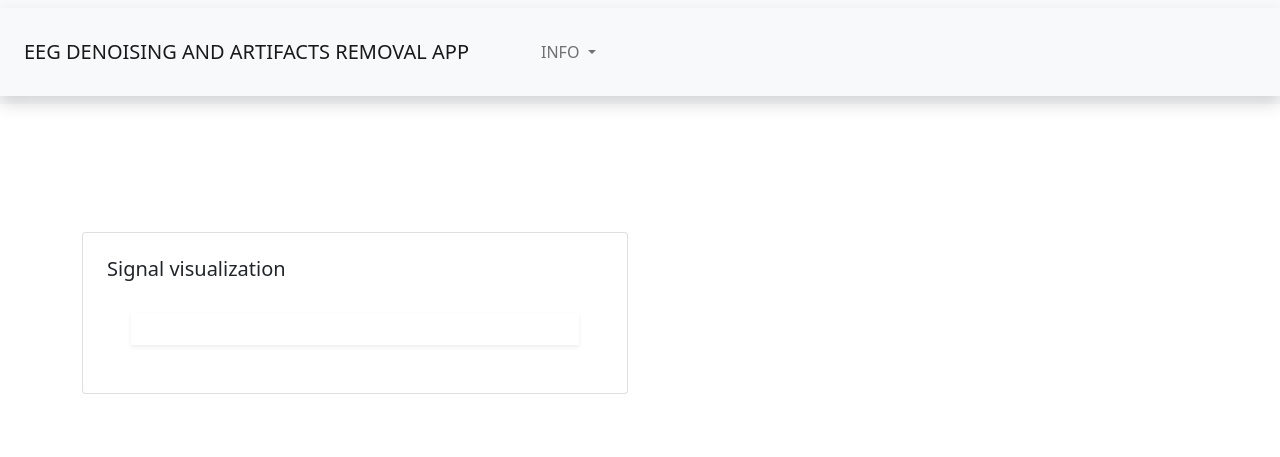
After one commit to polejowska/EEG-DENOISE-BASE-APP, a FastAPI app: template templates/synthetic-eeg-generator.html in a window 1280 px wide. The commit adds this page. Shown: the top 457 px of the page. Run offline with FastAPI, Linux system fonts and the light colour scheme; the template is opened without the code that fills it, so the values that code supplies are empty.

Commit message:
Update project - add essential structures

```diff
--- a/main.py
+++ b/main.py
@@ -1,7 +1,9 @@
 from fastapi import FastAPI, Request
 from fastapi.responses import HTMLResponse
+from fastapi.responses import RedirectResponse
 from fastapi.staticfiles import StaticFiles
 from fastapi.templating import Jinja2Templates
+from enum import Enum
 
 app = FastAPI()
 
@@ -10,10 +12,30 @@ app.mount("/static", StaticFiles(directory="static"), name="static")
 templates = Jinja2Templates(directory="templates")
 
 
+class AlgorithmName(str, Enum):
+    ica = "ICA"
+    dwt = "DWT"
+    ar ="AR"
+
+
+@app.get('/eeg-generator')
+async def eeg_generator(request: Request):
+    return templates.TemplateResponse("synthetic-eeg-generator.html", {"request": request})
+
+
+@app.get('/eeg-loader')
+async def eeg_loader(request: Request):
+    return templates.TemplateResponse("eeg-loader.html", {"request": request})
+
+
 @app.get("/")
 async def read_root(request: Request):
      return templates.TemplateResponse("start.html", {"request": request})
 
-@app.get("/items/{id}", response_class=HTMLResponse)
-async def read_item(request: Request, id: str):
-    return templates.TemplateResponse("items.html", {"request": request, "id": id})
+
+@app.get("/algorithm/{algorithm_name}")
+async def get_algorithm(algorithm_name: AlgorithmName):
+    if algorithm_name == AlgorithmName.ica:
+        return {"algorithm_name": algorithm_name, "message": "ICA"}
+
+    return {"algorithm_name": "None", "message": "Choose algorithm"}
--- a/templates/components/navbar.html
+++ b/templates/components/navbar.html
@@ -1,6 +1,6 @@
 <nav class="navbar navbar-expand-lg navbar-light bg-light">
     <div class="container-fluid shadow p-4">
-      <a class="navbar-brand" href="#">EEG DENOISING AND ARTIFACTS REMOVAL APP</a>
+      <a class="navbar-brand" href="{{ url_for('read_root') }}">EEG DENOISING AND ARTIFACTS REMOVAL APP</a>
       <button class="navbar-toggler" type="button" data-bs-toggle="collapse" data-bs-target="#navbarSupportedContent" aria-controls="navbarSupportedContent" aria-expanded="false" aria-label="Toggle navigation">
         <span class="navbar-toggler-icon"></span>
       </button>
--- /dev/null
+++ b/templates/components/plot.html
@@ -0,0 +1,10 @@
+<div class="row py-3">
+    <div class="col-sm-6">
+        <div class="card p-4">
+            <h5>Signal visualization</h5>
+            <div class="card-body shadow-sm m-4">
+
+            </div>
+        </div>
+    </div>
+</div>
--- a/templates/components/start-cards.html
+++ b/templates/components/start-cards.html
@@ -2,14 +2,14 @@
     <div class="col-sm-6">
         <div class="card">
         <div class="card-body shadow-sm">
-            <a href="#" class="btn btn-outline-dark"><h5 class="card-title">Generate synthetic EEG signal</h5></a>
+            <a href="{{ url_for('eeg_generator') }}" class="btn btn-outline-dark"><h5 class="card-title">Generate synthetic EEG signal</h5></a>
         </div>
         </div>
     </div>
     <div class="col-sm-6">
         <div class="card">
         <div class="card-body shadow-sm">
-            <a href="#" class="btn btn-outline-dark"><h5 class="card-title">Load real EEG signal</h5></a>
+            <a href="{{ url_for('eeg_loader') }}" class="btn btn-outline-dark"><h5 class="card-title">Load real EEG signal</h5></a>
         </div>
         </div>
     </div>
--- /dev/null
+++ b/templates/synthetic-eeg-generator.html
@@ -0,0 +1,13 @@
+{% extends "base.html" %}
+
+{% block title %}
+  <title>EEG-D-A GENERATOR</title>
+{% endblock %}
+
+{% block content %}
+  <div class="container py-5 my-5">
+    <p>
+    </p>
+    {% include "components/plot.html" %}
+  </div>
+{% endblock %}
```
Also changed, not shown: templates/eeg-loader.html (added, +13 -0 lines).
